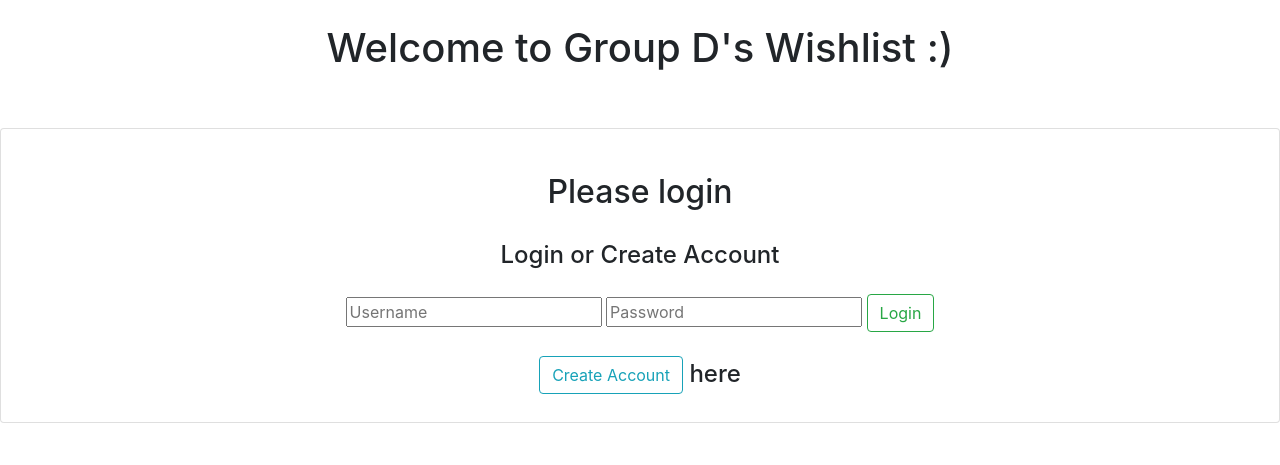
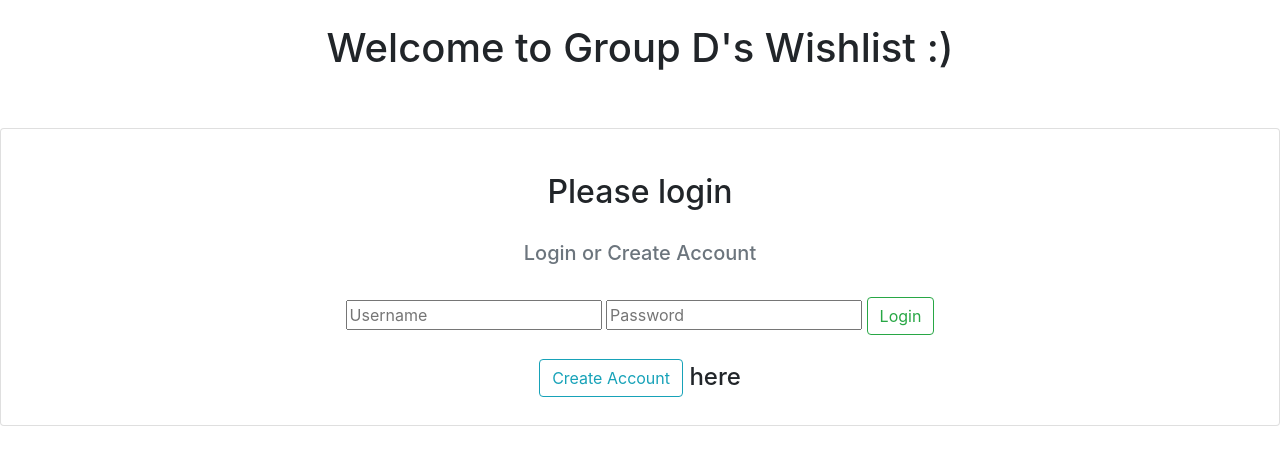
Before and after one commit to cestes-csumb/CST438-Project-02-Wishlist, a Flask app: page / in a window 1280 px wide. Shown: the top 465 px of the page. Run offline with Flask 2, Linux system fonts and the light colour scheme; some libraries are stand-ins or nearby versions.

Commit message:
made a small change to display

```diff
--- a/templates/loginpage.html
+++ b/templates/loginpage.html
@@ -18,7 +18,7 @@
      <br>
       <h2 class="card-title">Please login</h2>
      <br>
-        <h4 class="card-subtitle">Login or Create Account</h4>
+        <h5 class="card-subtitle mb-2 text-muted">Login or Create Account</h5>
       <br>
       <form action="" method="post" class ="card-text">
         <input type="text" placeholder="Username" name="username" value="{{
```
